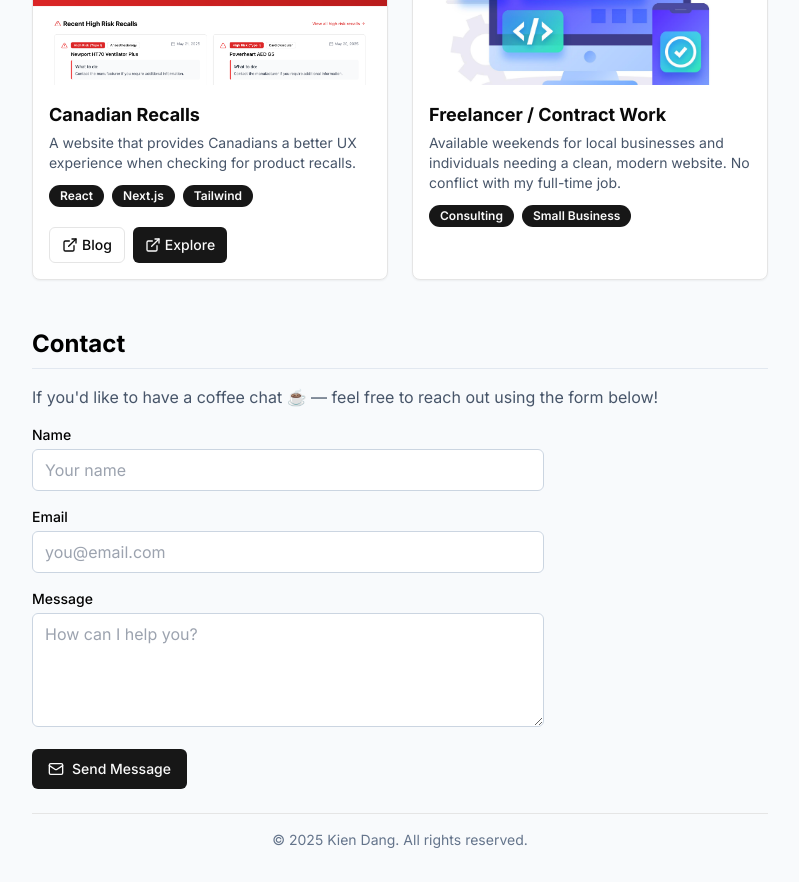
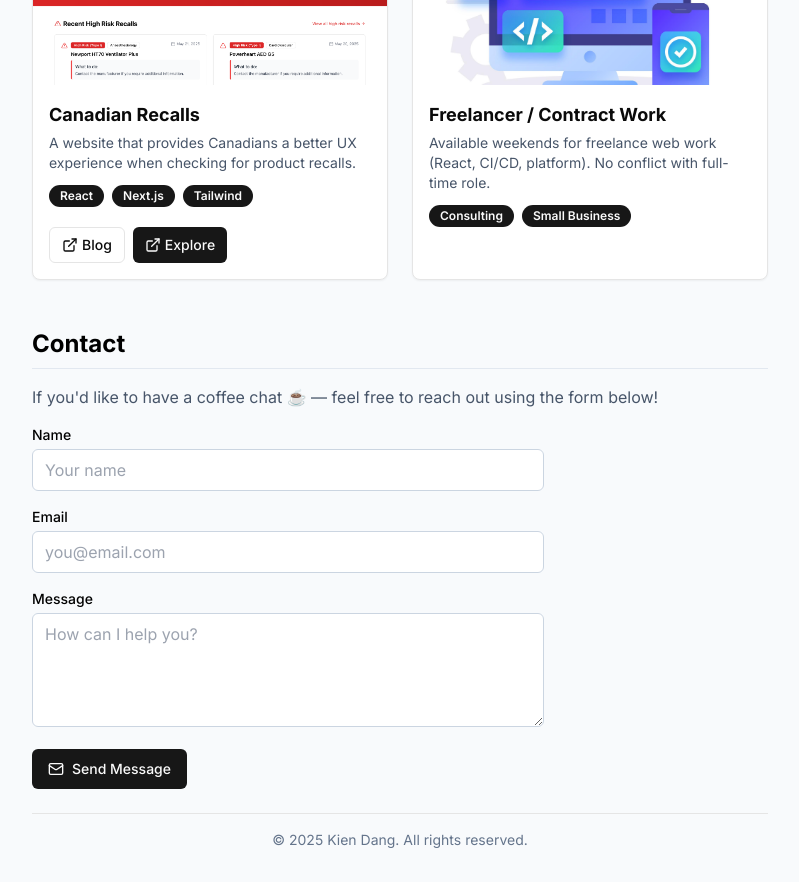
Before and after one commit to kxdang/kien.dev, a Next.js app: page / in a window 1280 px wide. Shown: the part 1920-2802 px from the top of the page, without its empty margins (440-1239 px from the left). Built offline with nearby package versions, Linux system fonts and the light colour scheme.

Commit message:
update freelance

```diff
--- a/app/page.tsx
+++ b/app/page.tsx
@@ -443,7 +443,7 @@ export default function Portfolio() {
                 {
                   name: "Freelancer / Contract Work",
                   description:
-                    "Available weekends for local businesses and individuals needing a clean, modern website. No conflict with my full-time job.",
+                    "Available weekends for freelance web work (React, CI/CD, platform). No conflict with full-time role.",
                   badges: ["Consulting", "Small Business"],
                   imageUrl: "/freelance.png",
                   codeUrl: "#",
```
